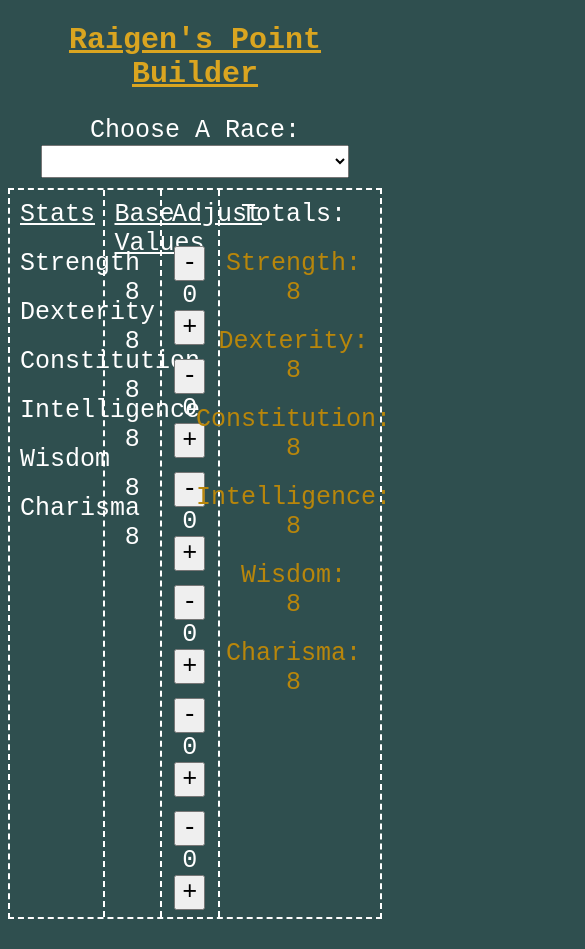
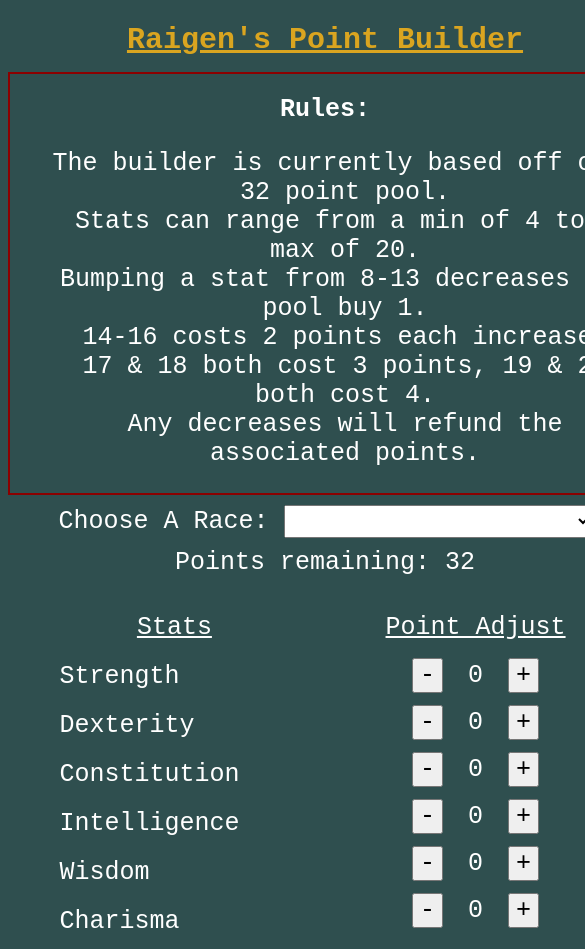
Before and after one commit to Raigen93/StatRoller, a plain HTML site: page index.html in a window 390 px wide. Shown: the top 949 px of the page, 585 px wide, since content can reach past the window. Before the commit the page ends 927 px from the top, so only its background shows below. Drawn offline with Linux system fonts and the light colour scheme.

Commit message:
rearrange elements

```diff
--- a/index.css
+++ b/index.css
@@ -17,24 +17,32 @@ header {
     color: goldenrod;
 }
 
+.rules {
+    font-size: 0.5rem;
+    list-style-type: none;
+    border: 2px solid darkred;
+}
+
+ul {
+    list-style-type: none;
+}
+
 .main_frame {
+    display: flex;
+    width: 95%;
     border: 2px white dashed;
-    display: flex;
+    margin: 2.5%;
 }
 
 .frame {
     display: flex;
     flex-direction: column;
-    width: 25%;
-    border-right: 2px white dashed;
+    min-width: 210px;
+    width: 30%;
 }
 
 .label {
     text-decoration: underline;
-}
-
-.bases {
-    width: 15%;
 }
 
 .stat {
@@ -42,7 +50,7 @@ header {
 }
 
 .adjust {
-    margin: 7px;
+    margin: 6px;
 }
 
 .total_frame {
@@ -65,10 +73,31 @@ span {
     margin: 10px;
 }
 
-.playerChoice {
+.playerChoice,
+.playerChoice2{
     display: none;
+    margin: 5px;
 }
 
-.playerChoice2 {
-    display: none;
+@media only screen and (max-width: 720px) {
+    html {
+        min-width: 650px;
+    }
+
+    .main_frame {
+        display: flex;
+        flex-wrap: wrap;
+        justify-content: space-around;
+        border: none;
+    }
+    .frame,
+    .total_frame {
+        min-width: 250px;
+        margin: 10px;
+    }
+
+    .total_frame {
+        border: 2px dashed white;
+    }
+
 }
--- a/index.html
+++ b/index.html
@@ -8,13 +8,24 @@
 </head>
 <body>
     <header> Raigen's Point Builder</header>
-
+    <div class="rules">
+        <h2>Rules:</h2>
+        <ul>
+            <li>The builder is currently based off of a 32 point pool.</li>
+            <li>Stats can range from a min of 4 to a max of 20.</li>
+            <li>Bumping a stat from 8-13 decreases the pool buy 1.</li>
+            <li>14-16 costs 2 points each increase.</li>
+            <li>17 & 18 both cost 3 points, 19 & 20 both cost 4.</li>
+            <li>Any decreases will refund the associated points.</li>
+        </ul>
+    </div>
     <section class="race">
         <div>
             <label for="race">Choose A Race:</label>
             <select id="race" name="race_choice" onchange="setBases()
-                                                            setAdjust()">
-                <option class="option1" value=""></option>
+                                                            setAdjust()
+                                                             updatePoints()">
+                <option class="option1" value="reset"></option>
                 <option class="option1" value="Aarakocra">Aarakocra</option>
                 <option class="option1" value="Fallen Aasimar">Aasimar, Fallen</option>
                 <option class="option1" value="Protector Aasimar">Aasimar, Protector</option>
@@ -40,8 +51,39 @@
         </div>
     </section>
 
+    <div>
+        <span id="pointsRemaining"></span>
+    </div>
+
+    <div id="playerChoice" class="playerChoice">
+        <label for="pick1">Choose A Stat:</label>
+        <select id="pick1" name="pick_1" onchange="playerChoice('pick1', '.pick1')
+                                                        setAdjust()">
+            <option class="pick1" value=" "></option>
+            <option class="pick1" value="str">Strength</option>
+            <option class="pick1" value="dex">Dexterity</option>
+            <option class="pick1" value="con">Constitution</option>
+            <option class="pick1" value="int">Intelligence</option>
+            <option class="pick1" value="wis">Wisdom</option>
+            <option class="pick1" value="cha">Charisma</option>
+        </select>
+    </div>
+    <div id="playerChoice2" class="playerChoice2">
+        <label for="pick2">Choose A Different Stat:</label>
+        <select id="pick2" name="pick_2" onchange="playerChoice('pick2', '.pick2')
+                                                        setAdjust()">
+            <option class="pick2" value=" "></option>
+            <option class="pick2" value="str">Strength</option>
+            <option class="pick2" value="dex">Dexterity</option>
+            <option class="pick2" value="con">Constitution</option>
+            <option class="pick2" value="int">Intelligence</option>
+            <option class="pick2" value="wis">Wisdom</option>
+            <option class="pick2" value="cha">Charisma</option>
+        </select>
+    </div>
+
 <section class="main_frame">
-    <div class="frame">
+    <div class="frame mobile1">
         <span class="label"> Stats </span>
 
         <span class="stat">Strength</span>
@@ -56,23 +98,9 @@
 
         <span class="stat">Charisma</span>
     </div>
+
     <div class="frame bases">
-        <span class="label"> Base Values </span>
-
-        <span class="base">8</span>
-
-        <span class="base">8</span>
-
-        <span class="base">8</span>
-
-        <span class="base">8</span>
-
-        <span class="base">8</span>
-
-        <span class="base">8</span>
-    </div>
-    <div class="frame bases">
-        <span class="label">Adjust</span>
+        <span class="label">Point Adjust</span>
         <div class="adjust">
             <button onclick="strAdjust = statDecrease(strAdjust, baseStr)
                                 setAdjust()">-</button>
@@ -134,34 +162,6 @@
     </div>
 </section>
 
-    <div id="playerChoice" class="playerChoice">
-        <label for="pick1">Choose A Stat:</label>
-        <select id="pick1" name="pick_1" onchange="playerChoice('pick1', '.pick1')
-                                                        setAdjust()">
-            <option class="pick1" value=" "></option>
-            <option class="pick1" value="str">Strength</option>
-            <option class="pick1" value="dex">Dexterity</option>
-            <option class="pick1" value="con">Constitution</option>
-            <option class="pick1" value="int">Intelligence</option>
-            <option class="pick1" value="wis">Wisdom</option>
-            <option class="pick1" value="cha">Charisma</option>
-        </select>
-    </div>
-    <div id="playerChoice2" class="playerChoice2">
-        <label for="pick2">Choose A Different Stat:</label>
-        <select id="pick2" name="pick_2" onchange="playerChoice('pick2', '.pick2')
-                                                        setAdjust()">
-            <option class="pick2" value=" "></option>
-            <option class="pick2" value="str">Strength</option>
-            <option class="pick2" value="dex">Dexterity</option>
-            <option class="pick2" value="con">Constitution</option>
-            <option class="pick2" value="int">Intelligence</option>
-            <option class="pick2" value="wis">Wisdom</option>
-            <option class="pick2" value="cha">Charisma</option>
-        </select>
-
-
-    </div>
 
 <script src="logic.js"></script>
 </body>
--- a/logic.js
+++ b/logic.js
@@ -15,19 +15,35 @@
 
     let pointValue;
 
+    function resetVals() {
+            strAdjust = 0,
+            baseStr = 8,
+            dexAdjust = 0,
+            baseDex = 8,
+            conAdjust = 0,
+            baseCon = 8,
+            intAdjust = 0,
+            baseInt = 8,
+            wisAdjust = 0,
+            baseWis = 8,
+            chaAdjust = 0,
+            baseCha = 8,
+            pointBuy = 32;
+    }
     function setBases() {
+        document.getElementById('playerChoice').style.display = 'none';
+        document.getElementById('playerChoice2').style.display = 'none';
+
         let race = document.getElementById("race").selectedIndex;
         let raceArr = document.querySelectorAll('.option1');
         let use = raceArr[race].value;
 
-        baseCha = 8;
-        baseWis = 8;
-        baseDex = 8;
-        baseStr = 8;
-        baseCon = 8;
-        baseInt = 8;
+       resetVals();
 
-        if(use === 'Aarakocra') {
+        if(use === 'reset'){
+            resetVals();
+
+        } else if(use === 'Aarakocra') {
             baseDex += 2;
             baseWis += 1;
         } else if(use === 'Fallen Aasimar') {
@@ -97,19 +113,21 @@
    function statDecrease(stat, baseStat) {
        let total = baseStat + stat;
 
+
        if(total >= 19) {
            pointValue = 4;
-       } else if(total <= 18 && total > 15) {
+       } else if(total <= 18 && total > 16) {
            pointValue = 3;
        } else if(total <= 16 && total > 13) {
            pointValue = 2;
-       } else if(total <= 13) {
+       } else if(total <= 14) {
            pointValue = 1;
        }
         console.log(pointBuy);
        if((baseStat + stat) - 1 >= 4) {
            stat = stat -1;
             pointBuyUp(pointValue);
+            updatePoints();
             return stat;
        } else {
            throw 'Cannot drop stat any lower!';
@@ -121,9 +139,9 @@
 
       if(total <= 12) {
           pointValue = 1;
-      } else if(total >= 13 && total < 15) {
+      } else if(total >= 13 && total < 16) {
           pointValue = 2;
-      } else if(total >= 15 && total < 18) {
+      } else if(total >= 16 && total < 18) {
           pointValue = 3;
       } else if(total >= 18) {
           pointValue = 4;
@@ -135,6 +153,7 @@
         if((baseStat + stat) + 1 <= 20) {
             stat = stat + 1;
             pointBuyDown(pointValue);
+            updatePoints();
             return stat;
         }  else {
             throw 'Cannot raise stat any further!';
@@ -190,5 +209,10 @@
             }
 
     }
+
+    function updatePoints() {
+        document.getElementById('pointsRemaining').innerText = `Points remaining: ${pointBuy}`
+    }
+    updatePoints();
     setAdjust();
     setBases();
```
